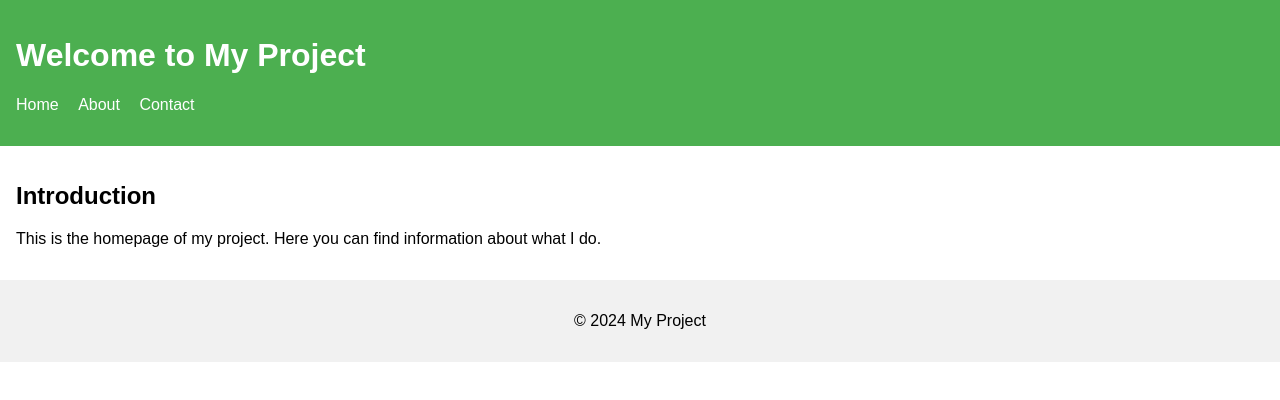
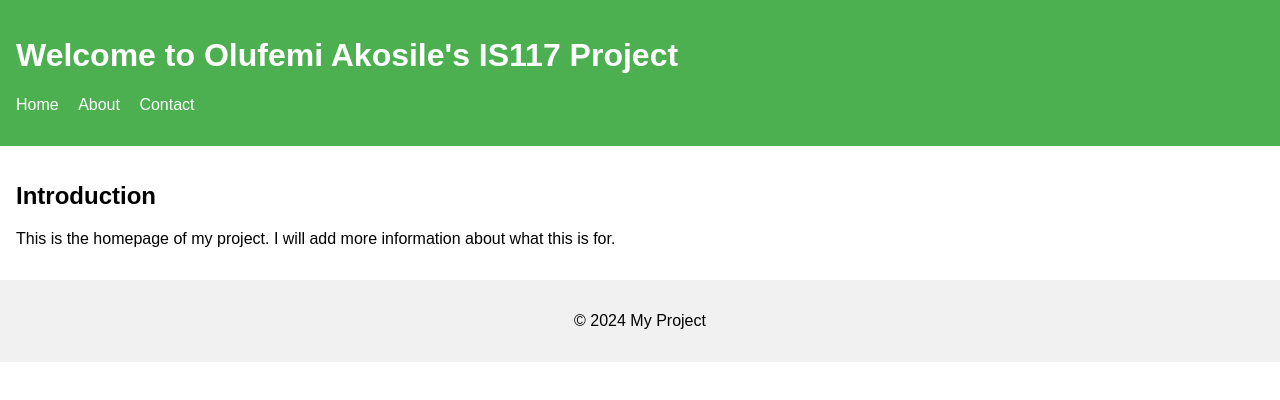
Before and after one commit to Femi-Ako/historyIS117, a plain HTML site: page webpages/index.html in a window 1280 px wide. Drawn offline with Linux system fonts and the light colour scheme.

Commit message:
Updated code body

```diff
--- a/webpages/index.html
+++ b/webpages/index.html
@@ -3,12 +3,12 @@
 <head>
     <meta charset="UTF-8">
     <meta name="viewport" content="width=device-width, initial-scale=1.0">
-    <title>Home - My Project</title>
+    <title>Home - My IS 117 Project</title>
     <link rel="stylesheet" href="styles.css">
 </head>
 <body>
     <header>
-        <h1>Welcome to My Project</h1>
+        <h1>Welcome to Olufemi Akosile's IS117 Project</h1>
         <nav>
             <ul>
                 <li><a href="index.html">Home</a></li>
@@ -19,7 +19,7 @@
     </header>
     <main>
         <h2>Introduction</h2>
-        <p>This is the homepage of my project. Here you can find information about what I do.</p>
+        <p>This is the homepage of my project. I will add more information about what this is for.</p>
     </main>
     <footer>
         <p>&copy; 2024 My Project</p>
```
